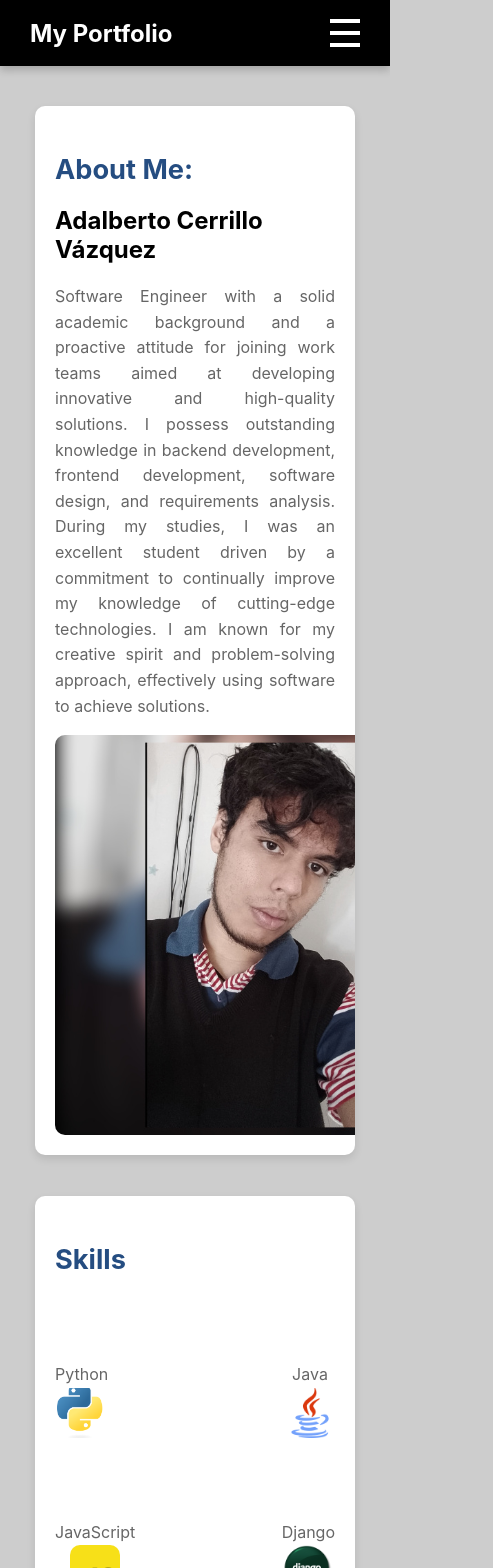
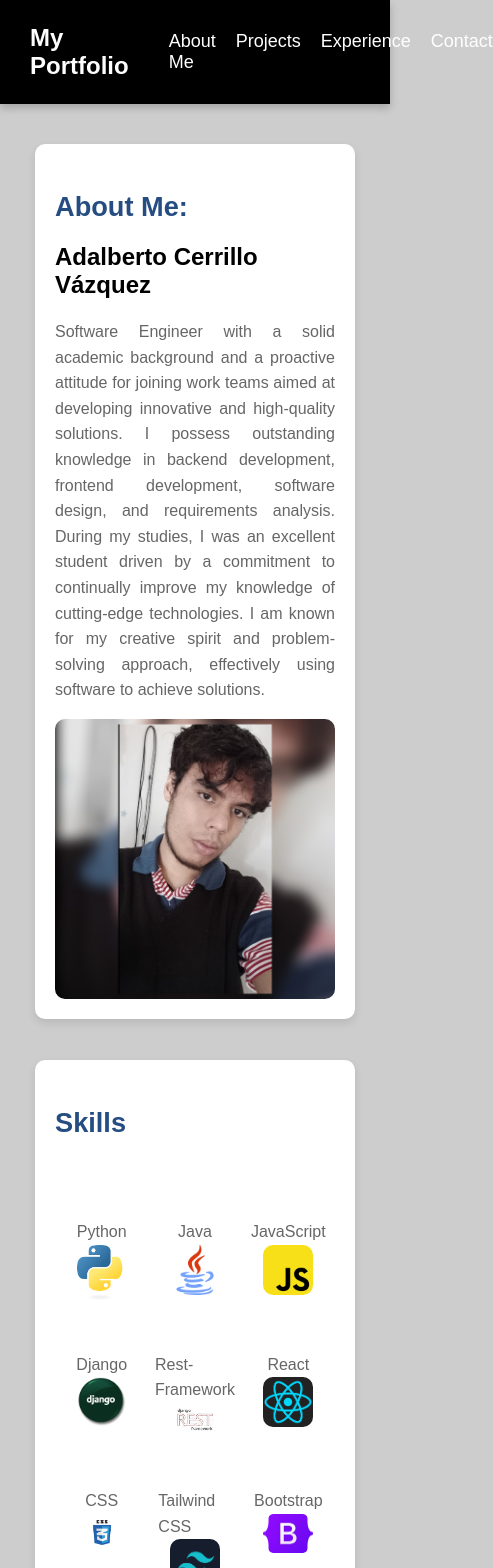
Before and after one commit to AdalbertoCerrillo/Portfolio, a React (Create React App) app: page / in a window 390 px wide. Shown: the top 1568 px of the page, 493 px wide, since content can reach past the window. Built offline with nearby package versions, Linux system fonts and the light colour scheme.

Commit message:
responsivity

```diff
--- a/src/App.css
+++ b/src/App.css
@@ -1,5 +1,8 @@
 body {
     background-color: #53535349;
+    margin: 0;
+    padding: 0;
+    font-family: Arial, sans-serif;
 }
 
 .info-card {
@@ -7,27 +10,33 @@ body {
     border-radius: 10px;
     box-shadow: 0 4px 8px rgba(0, 0, 0, 0.1);
     padding: 20px;
-    max-width: 300px;
+    width: 100%;
+    max-width: 100%;
+    box-sizing: border-box;
     margin: 20px 15px;
     transition: transform 0.3s ease, box-shadow 0.3s ease;
     overflow: hidden;
 }
 
-.info-card img{
+.info-card img {
     display: block;
-    margin: 0 auto
+    margin: 0 auto;
+    width: 100%;
+    height: auto;
 }
 
-.info-card h4{
+.info-card h4 {
     text-align: center;
 }
 
-.contact-card{
+.contact-card {
     background-color: #ffffff;
     border-radius: 10px;
     box-shadow: 0 4px 8px rgba(0, 0, 0, 0.1);
     padding: 20px;
-    max-width: 300px;
+    width: 100%;
+    max-width: 100%;
+    box-sizing: border-box;
     margin: 20px 15px;
     transition: transform 0.3s ease, box-shadow 0.3s ease;
     overflow: hidden;
@@ -57,7 +66,6 @@ body {
     text-align: justify;
 }
 
-
 .info-card:hover {
     transform: translateY(-10px);
     box-shadow: 0 12px 16px rgba(0, 0, 0, 0.2);
@@ -82,33 +90,21 @@ body {
     gap: 1px;
     justify-content: center;
     padding: 20px;
-    max-width: 100%;
+    width: 100%;
+    box-sizing: border-box;
 }
 
+@media (min-width: 1024px) {  /* Ajuste para pantallas más grandes (PCs) */
     .main-card .info-card {
         flex: 1 1 calc(33.33% - 20px);
         max-width: calc(33.33% - 20px);
-}
-
-/* Responsive: En pantallas medianas, reducir a dos tarjetas por fila */
-@media (max-width: 768px) {
-    .main-card .info-card {
-        flex: 1 1 calc(50% - 20px);
-        max-width: calc(50% - 20px);
-    }
-}
-
-/* Responsive: En pantallas pequeñas, mostrar una tarjeta por fila */
-@media (max-width: 480px) {
-    .main-card .info-card {
-        flex: 1 1 100%;
-        max-width: 100%;
+        box-sizing: border-box;
     }
 }
 
 .about-image {
-    width: 400px;
-    height: 400px;
+    width: 100%;
+    height: auto;
     object-fit: cover;
     display: block;
     margin: 0 auto;
@@ -117,8 +113,9 @@ body {
 }
 
 .logo-image {
-    width: 50px;
-    height: 50px;
+    width: 100%;
+    max-width: 50px;
+    height: auto;
     object-fit: cover;
     border-radius: 10px;
     margin-bottom: 15px;
@@ -130,15 +127,15 @@ body {
     align-items: center;
 }
 
-.carousel-image{
+.carousel-image {
     cursor: zoom-in;
 }
 
 .carousel-container {
     position: relative;
     overflow: hidden;
-    width: 400px;
-    height: 200px;
+    width: 100%;
+    height: auto;
     margin: auto;
 }
 
@@ -148,19 +145,18 @@ body {
 }
 
 .project-image {
-  width: 400px;
-  height: 200px;
+    width: 100%;
+    height: auto;
     object-fit: cover;
 }
 
 .education-image {
-    width: 250px;
-    height: 250px;
+    width: 100%;
+    height: auto;
     object-fit: contain;
     display: block;
     margin: 0 auto;
 }
-
 
 .carousel-button {
     position: absolute;
@@ -219,7 +215,7 @@ body {
     box-shadow: 0 4px 8px rgba(0, 0, 0, 0.2);
 }
 
-.navbar:hover{
+.navbar:hover {
     cursor: pointer;
 }
 
@@ -247,7 +243,6 @@ body {
     color: #6d93a0;
 }
 
-/* Estilos para el menú hamburguesa */
 .hamburger {
     display: none;
     flex-direction: column;
@@ -259,28 +254,6 @@ body {
     width: 30px;
     background-color: #ffffff;
     margin: 4px 0;
-}
-
-/* Responsividad */
-@media (max-width: 768px) {
-    .nav-links {
-        display: none;
-        position: absolute;
-        top: 60px;
-        left: 0;
-        width: 100%;
-        background-color: #333;
-        flex-direction: column;
-        padding: 10px 0;
-    }
-
-    .nav-links.active {
-        display: flex;
-    }
-
-    .hamburger {
-        display: flex;
-    }
 }
 
 .contact-item {
@@ -306,6 +279,7 @@ body {
     border-radius: 10px;
     box-shadow: 0 4px 8px rgba(0, 0, 0, 0.1);
     padding: 20px;
+    width: 100%;
     max-width: 500px;
     margin: 20px auto;
     transition: transform 0.3s ease, box-shadow 0.3s ease;
@@ -327,6 +301,12 @@ body {
 .skills-grid {
     display: flex;
     flex-wrap: wrap;
-    justify-content: space-between;
-    gap: 50px;
+    justify-content: center;
+    gap: 20px;
 }
+
+.icon-text {
+    flex: 1 1 calc(33.33% - 20px);
+    max-width: calc(33.33% - 20px);
+    box-sizing: border-box;
+}
```
Lines whose indentation alone changed are shown as unchanged.
